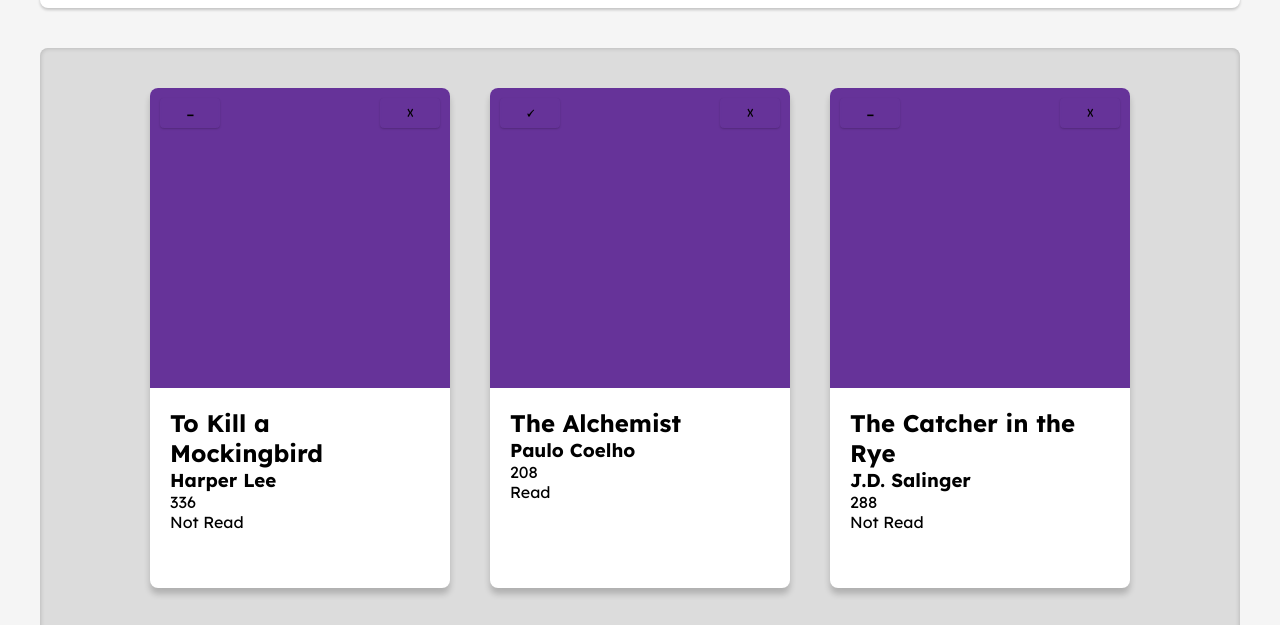
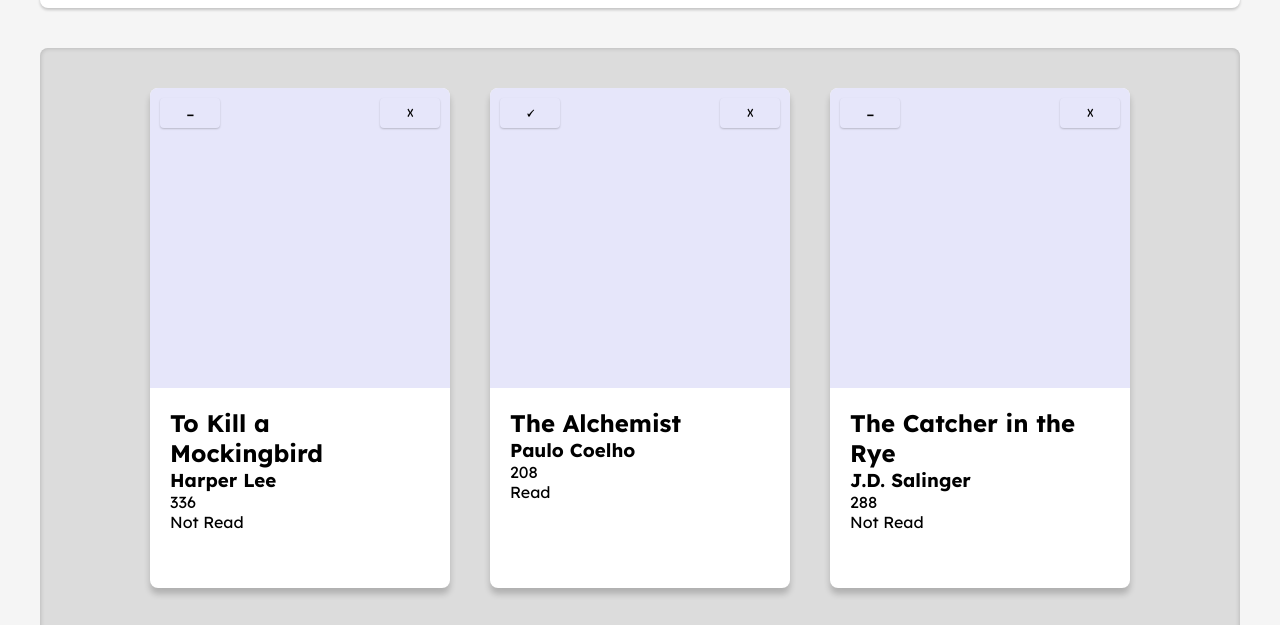
Before and after one commit to JoeErazo/odin-library, a plain HTML site: page index.html in a window 1280 px wide. Shown: the part 120-745 px from the top of the page. Drawn offline with Linux system fonts and the light colour scheme; a web font is replaced by a local one.

Commit message:
Change card's book cover section background color
Also refactored it into a variable

```diff
--- a/style.css
+++ b/style.css
@@ -20,6 +20,7 @@
   --base-background-color: whitesmoke;
   --top-background-color: white;
   --inset-background-color: gainsboro;
+  --book-cover-background: lavender;
   --button-base-color: rgb(230, 230, 230);
   --transluscent-gray: rgb(0, 0, 0, 0.2);
   --header-button-hover-color: rgb(240, 240, 240);
@@ -170,7 +171,7 @@ button.toggle-read {
 
 .book-cover {
   height: 300px;
-  background-color: rebeccapurple;
+  background-color: var(--book-cover-background);
 }
 
 .book-details {
```
